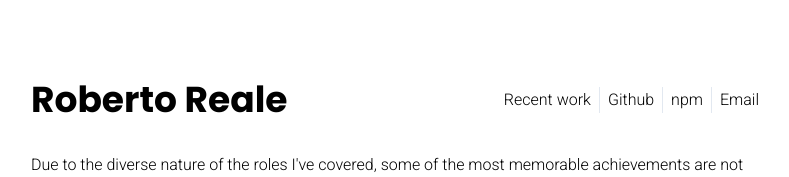
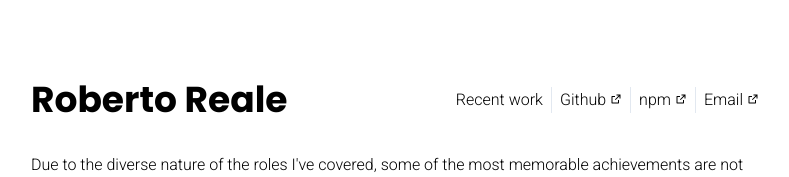
Before and after one commit to sickdyd/roberto-reale-ja, a Next.js app: page /recent-work in a window 1280 px wide. Shown: the top 177 px of the page, without its empty margins (241-1030 px from the left). Built offline with nearby package versions, Linux system fonts and the light colour scheme.

Commit message:
Add custom Link element

```diff
--- a/app/components/Header.tsx
+++ b/app/components/Header.tsx
@@ -1,4 +1,4 @@
-import Link from "next/link";
+import LinkWithIcon from "./LinkWithIcon";
 import Title from "./Title";
 
 export default function Header() {
@@ -7,29 +7,29 @@ export default function Header() {
       <Title />
       <nav>
         <div className="mt-8 flex flex-row lg:mt-0">
-          <Link className={menuEntryClasses} href="/recent-work">
+          <LinkWithIcon className={menuEntryClasses} href="/recent-work">
             Recent work
-          </Link>
-          <Link
+          </LinkWithIcon>
+          <LinkWithIcon
             className={menuEntryClasses}
             target="_blank"
             href="https://github.com/sickdyd"
           >
             Github
-          </Link>
-          <Link
+          </LinkWithIcon>
+          <LinkWithIcon
             className={menuEntryClasses}
             target="_blank"
             href="https://www.npmjs.com/~sickdyd"
           >
             npm
-          </Link>
-          <Link
+          </LinkWithIcon>
+          <LinkWithIcon
             className={`${menuEntryClasses} border-r-0`}
             href="mailto:roberto.reale.ja@gmail.com"
           >
             Email
-          </Link>
+          </LinkWithIcon>
         </div>
       </nav>
     </header>
--- /dev/null
+++ b/app/components/LinkWithIcon.tsx
@@ -0,0 +1,20 @@
+import { Url } from "next/dist/shared/lib/router/router";
+import Link from "next/link";
+import { AnchorHTMLAttributes } from "react";
+import { RiExternalLinkLine } from "react-icons/ri";
+
+export default function LinkWithIcon(
+  props: AnchorHTMLAttributes<HTMLAnchorElement> & { href: Url },
+) {
+  const { target, href, children, className } = props;
+  const external = target === "_blank" || href.startsWith("mailto:");
+
+  return (
+    <Link {...props} className={`whitespace-nowrap ${className}`}>
+      {children}
+      {external && (
+        <RiExternalLinkLine size={12} className="mb-1 ml-1 inline-block" />
+      )}
+    </Link>
+  );
+}
--- a/app/recent-work/page.tsx
+++ b/app/recent-work/page.tsx
@@ -1,5 +1,6 @@
 import { ReactNode } from "react";
 import ExpandableItems from "../components/ExpandableItems";
+import LinkWithIcon from "../components/LinkWithIcon";
 
 export type Project = {
   title: ReactNode;
@@ -33,9 +34,9 @@ const projects: Project[] = [
         <h3>Context</h3>
         <span>
           At{" "}
-          <a href="https://www.trueability.com" target="_blank">
+          <LinkWithIcon href="https://www.trueability.com" target="_blank">
             TrueAbility
-          </a>{" "}
+          </LinkWithIcon>{" "}
           we provision ephemeral test environments that comprehend two or more
           virtual machines used by candiates to demonstrate their skills by
           completing a set of tasks in order to get a certificate. Among our
```
